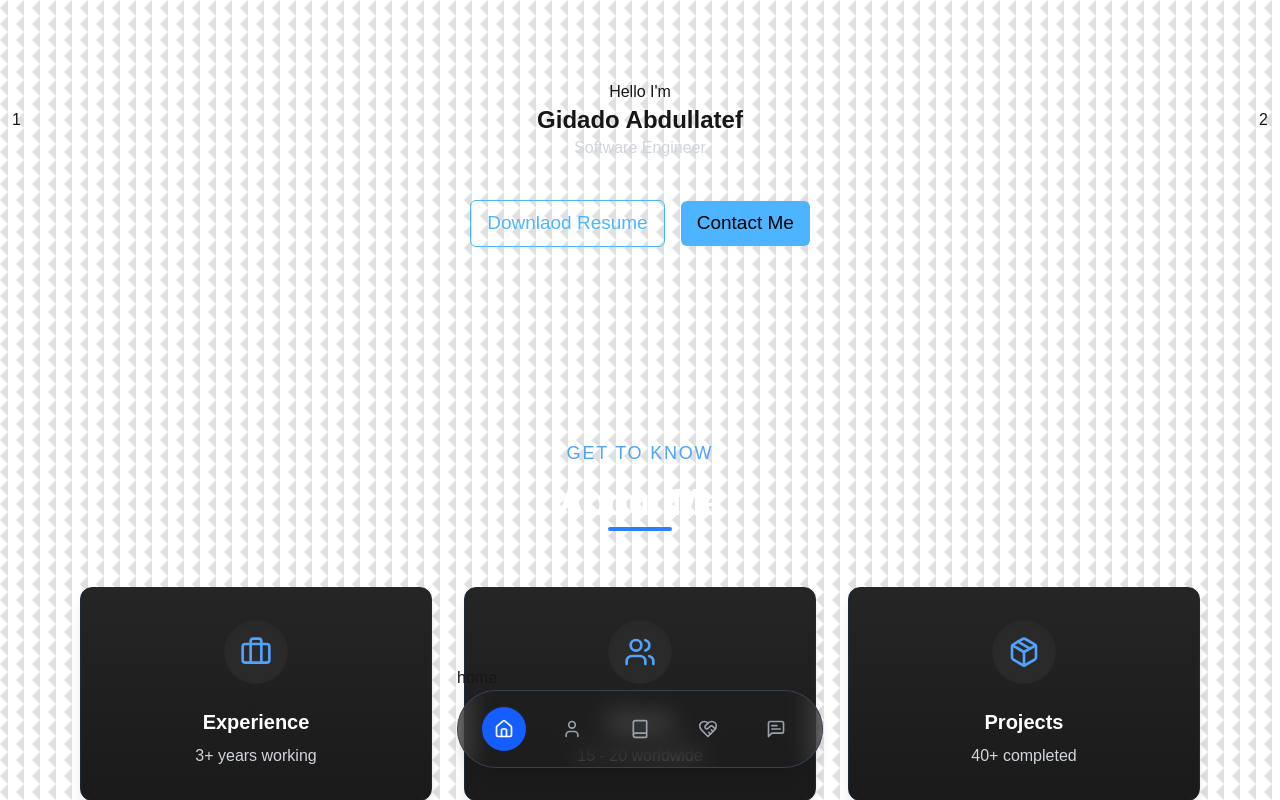
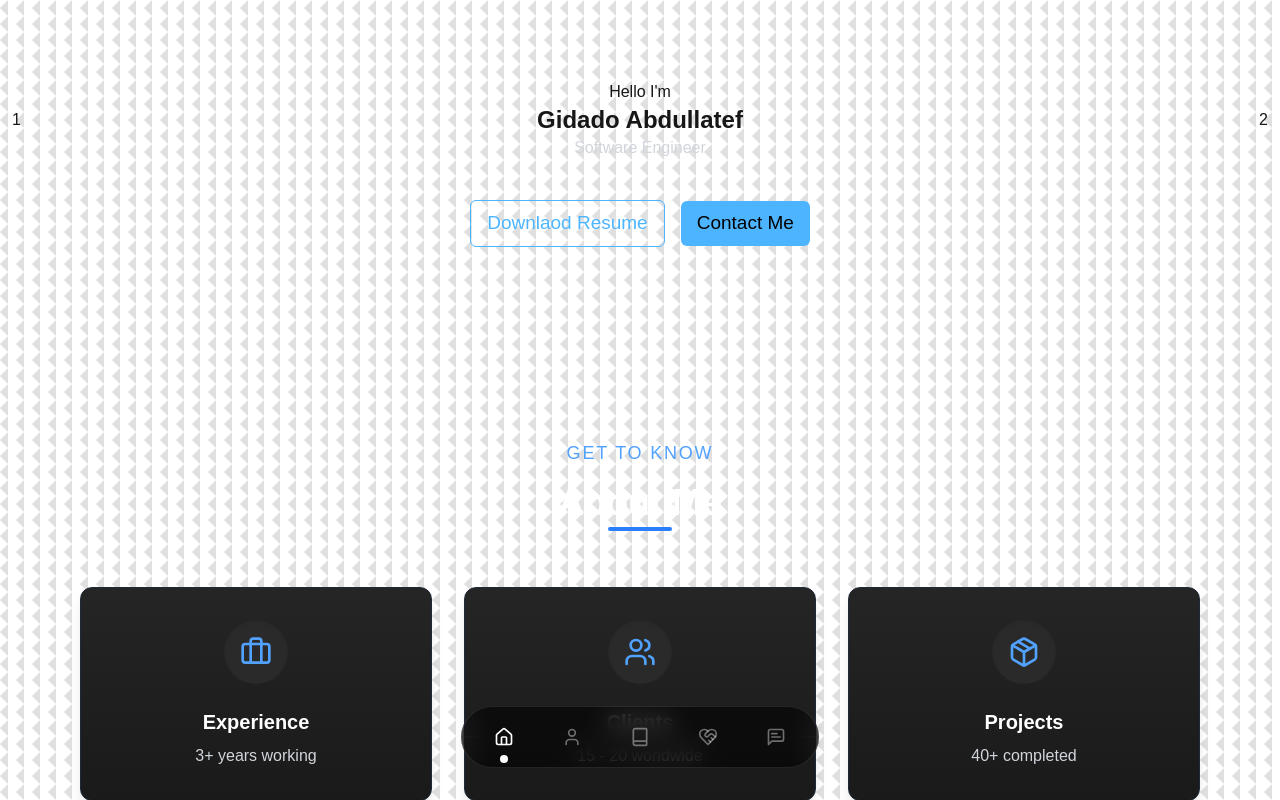
Before and after one commit to gidado662003/portfolio, a Next.js app: page / in a window 1280 px wide. Shown: the top 800 px of the page. Built offline with nearby package versions, Linux system fonts and the light colour scheme.

Commit message:
update-nav

```diff
--- /dev/null
+++ b/app/test/page.jsx
@@ -0,0 +1,39 @@
+"use client";
+import { useState } from "react";
+
+export default function App() {
+  const [items, setItems] = useState([
+    { id: 1, name: "One" },
+    { id: 2, name: "Two" },
+    { id: 3, name: "Three" },
+    { id: 4, name: "Four" },
+    { id: 5, name: "Five" },
+    { id: 6, name: "Six" },
+  ]);
+
+  const moveToMiddle = (id) => {
+    const index = items.findIndex((item) => item.id === id);
+    const itemToMove = items[index];
+    const newItems = [...items];
+    newItems.splice(index, 1); // remove the clicked item
+
+    const middleIndex = Math.floor(newItems.length / 2);
+    newItems.splice(middleIndex, 0, itemToMove); // insert at the middle
+
+    setItems(newItems);
+  };
+
+  return (
+    <div className="flex gap-4">
+      {items.map((item) => (
+        <button
+          key={item.id}
+          onClick={() => moveToMiddle(item.id)}
+          className="p-2 bg-blue-500 text-white rounded"
+        >
+          {item.name}
+        </button>
+      ))}
+    </div>
+  );
+}
--- a/components/nav.jsx
+++ b/components/nav.jsx
@@ -1,11 +1,14 @@
 "use client";
-import { Home, User, Book, HeartHandshake, MessageSquareText } from "lucide-react";
-import { motion } from "framer-motion";
-import {useEffect} from "react"
+import {
+  Home,
+  User,
+  Book,
+  HeartHandshake,
+  MessageSquareText,
+} from "lucide-react";
+import { motion, AnimatePresence } from "framer-motion";
 
 function Nav({ activeSection }) {
-  console.log(activeSection);
-
   const navItems = [
     { icon: Home, hash: "home" },
     { icon: User, hash: "about" },
@@ -14,41 +17,65 @@ function Nav({ activeSection }) {
     { icon: MessageSquareText, hash: "contact" },
   ];
 
-  function handlePath(hash) {
+  const handlePath = (hash) => {
     const element = document.getElementById(hash);
-    if (element) {
-      element.scrollIntoView({ behavior: "smooth" });
-    }
+    if (element) element.scrollIntoView({ behavior: "smooth" });
     window.history.replaceState(null, "", `/#${hash}`);
-  }
+  };
 
   return (
     <motion.div
-      className="fixed bottom-0 left-1/2 -translate-x-1/2 mb-8 z-50"
+      className="fixed bottom-8 left-1/2 -translate-x-1/2 z-50"
       animate={{ y: [0, -4, 0] }}
       transition={{ duration: 3, repeat: Infinity, ease: "easeInOut" }}
     >
-         {activeSection}
-      <div className="bg-[#1f1f1f]/50 backdrop-blur-md px-6 py-4 rounded-full flex justify-center items-center gap-x-6 shadow-lg border border-gray-700">
+      <div className="relative">
+        <motion.div
+          className="absolute h-[2px] bg-white/20 top-1/2 left-0 right-0 -translate-y-1/2"
+          initial={{ scaleX: 0 }}
+          animate={{ scaleX: 1 }}
+          transition={{ duration: 0.8 }}
+        />
+
+        <motion.div
+          className="flex items-center justify-center gap-8 px-6 py-3 rounded-full bg-black/60 backdrop-blur-md border border-white/10"
+          initial={{ opacity: 0, y: 20 }}
+          animate={{ opacity: 1, y: 0 }}
+          transition={{ duration: 0.5 }}
+        >
           {navItems.map((item, index) => {
             const Icon = item.icon;
             const isActive = activeSection === item.hash;
 
             return (
+              <motion.div
+                key={index}
+                className="relative z-10 "
+                whileHover={{ scale: 1.2 }}
+                whileTap={{ scale: 0.9 }}
+              >
                 <button
-              key={index}
                   onClick={() => handlePath(item.hash)}
-
-              className={`p-3 cursor-pointer rounded-full transition-all duration-200 ${
+                  className={`cursor-pointer p-2 rounded-full transition-all duration-300 ${
                     isActive
-                  ? "bg-blue-600 text-white"
-                  : "text-gray-400 hover:text-white hover:bg-[#444]"
+                      ? "text-white"
+                      : "text-white/40 hover:text-white/80"
                   }`}
                 >
                   <Icon className="w-5 h-5" />
                 </button>
+
+                {isActive && (
+                  <motion.div
+                    className="absolute -bottom-2 left-1/2 -translate-x-1/2 w-2 h-2 bg-white rounded-full"
+                    layoutId="navIndicator"
+                    transition={{ type: "spring", bounce: 0.4 }}
+                  />
+                )}
+              </motion.div>
             );
           })}
+        </motion.div>
       </div>
     </motion.div>
   );
```
Lines whose indentation alone changed are shown as unchanged.
